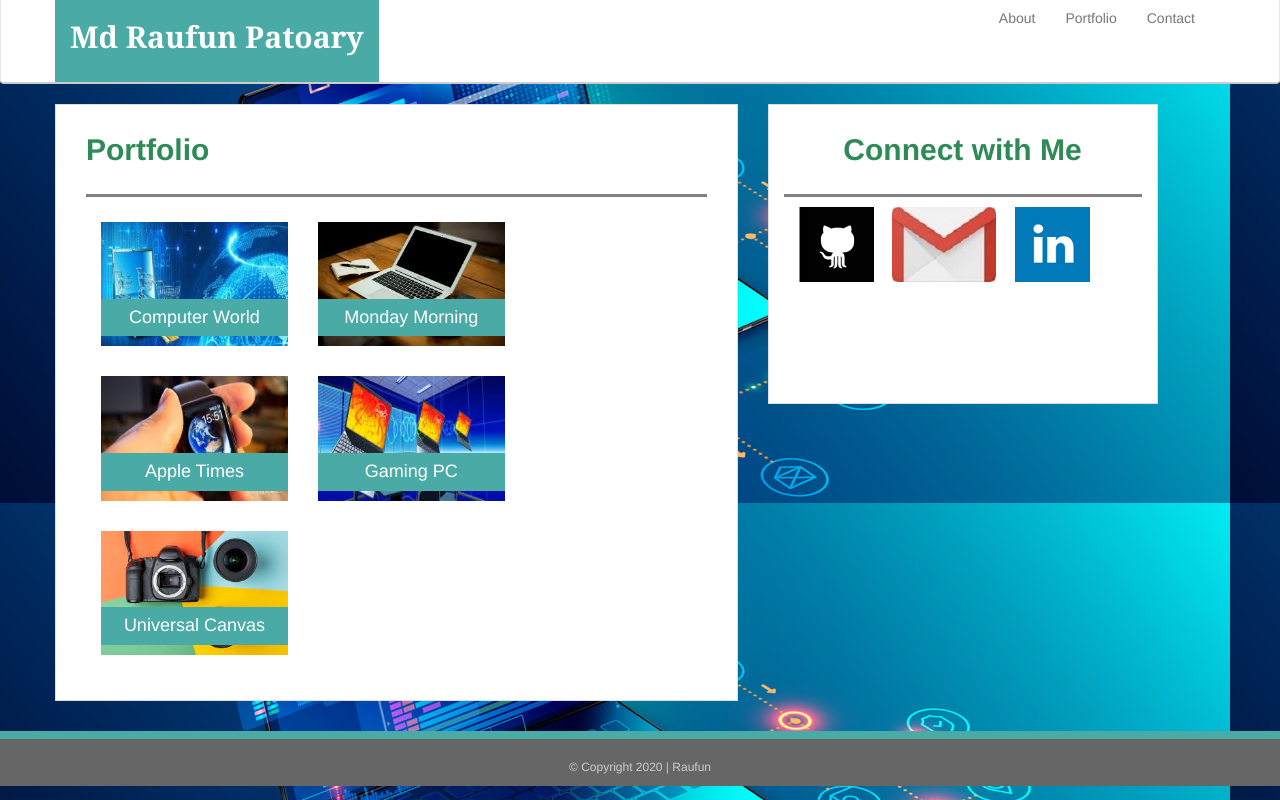
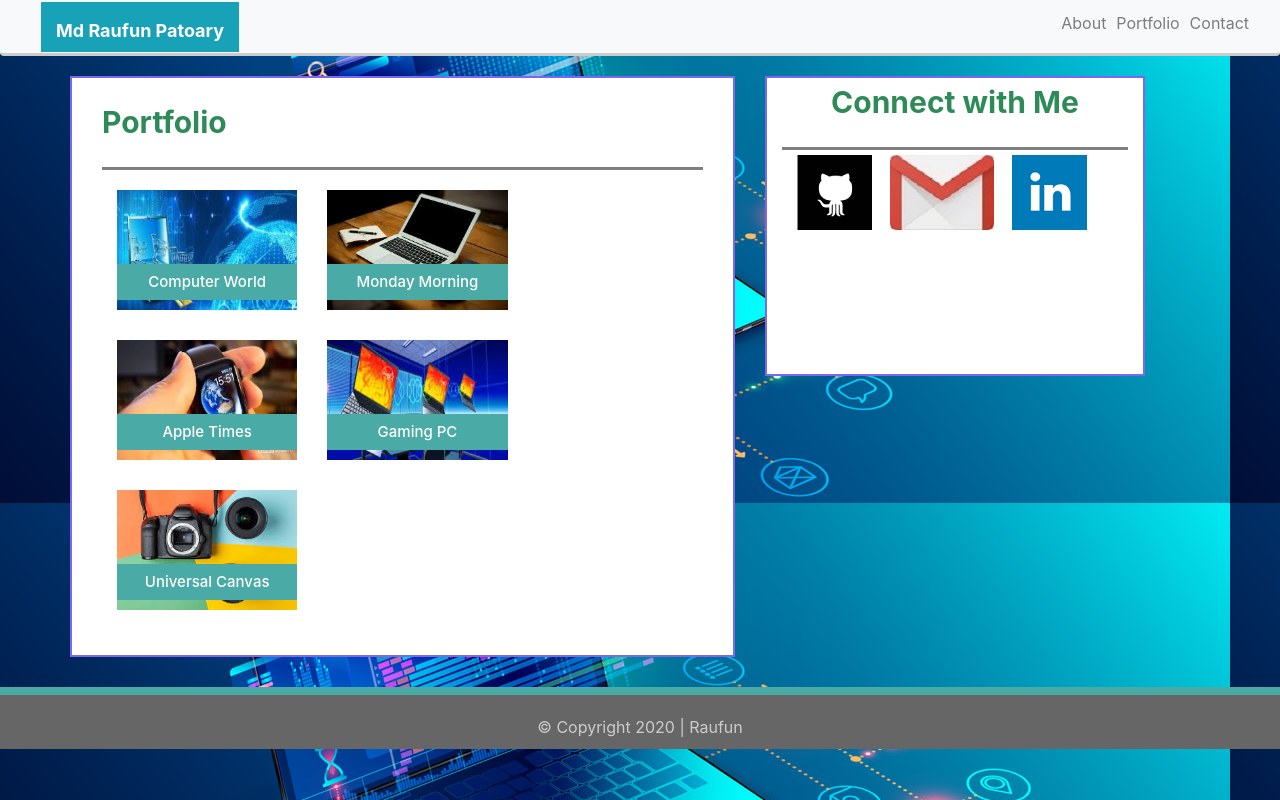
Before and after one commit to raufun05/Updated-Portfolio-Page, a plain HTML site: page portfolio.html in a window 1280 px wide. Drawn offline with nearby package versions, Linux system fonts and the light colour scheme.

Commit message:
added .css files

```diff
--- a/contact_style.css
+++ b/contact_style.css
@@ -16,7 +16,8 @@ body{
 .main-section{
     background-color:white;
     margin-top:30px;
-    height: 500px
+    height: 500px;
+    border: 2px solid mediumslateblue;
 }
 .main-section h4{
     color: seagreen;
@@ -38,7 +39,7 @@ background-color: mediumvioletred;
 }
 .sidebar {
     background: #fff;
-    border: 1px solid #ddd;
+    border: 2px solid mediumslateblue;
     margin-top: 30px;
     margin-left: 30px;
     height: 300px;
--- a/index_style.css
+++ b/index_style.css
@@ -7,7 +7,7 @@ body{
     border-bottom: 3px solid #ccc;
 }
 .mynav {
-    padding:15px;
+    padding:10px;
     margin-bottom:-8px;
     margin-left:30px;
     font-weight: bolder;
@@ -17,6 +17,7 @@ body{
 .main-section{
     background-color:white;
     margin-top:25px;
+    border: 2px solid mediumslateblue;
 }
 .main-section h4{
     color: seagreen;
@@ -54,7 +55,7 @@ body{
     }
 .sidebar {
     background: #fff;
-    border: 1px solid #ddd;
+    border: 2px solid mediumslateblue;
     margin-top: 25px;
     margin-left: 30px;
     height: 300px;
--- a/portfolio.html
+++ b/portfolio.html
@@ -4,32 +4,36 @@
     <meta charset="UTF-8">
     <meta name="viewport" content="width=device-width, initial-scale=1">
     <title>Portfolio Page</title>
+    <!-- Bootstrap CSS -->
     <link rel="stylesheet" href="https://maxcdn.bootstrapcdn.com/bootstrap/3.3.6/css/bootstrap.min.css">
+    <link rel="stylesheet" href="https://stackpath.bootstrapcdn.com/bootstrap/4.5.0/css/bootstrap.min.css" integrity="sha384-9aIt2nRpC12Uk9gS9baDl411NQApFmC26EwAOH8WgZl5MYYxFfc+NcPb1dKGj7Sk" crossorigin="anonymous">
+    <!-- Style CSS -->
     <link rel="stylesheet" type="text/css" href="portfolio_style.css">
   </head>
 
     <body>
-      <nav class="navbar navbar-default" id="navhead">
-        <div class="container">
-          <div class="navbar-header">
-            <button type="button" class="navbar-toggle collapsed" data-toggle="collapse" data-target="#bs-example-navbar-collapse-1" aria-expanded="false">
-              <span class="sr-only">Toggle navigation</span>
-              <span class="icon-bar"></span>
-              <span class="icon-bar"></span>
-              <span class="icon-bar"></span>
-            </button>
-            <a class="navbar-brand" href="index.html" id="logo">Md Raufun Patoary</a>
-          </div>
-          <div class="collapse navbar-collapse" id="bs-example-navbar-collapse-1">
-            <ul class="nav navbar-nav  navbar-right" id="navbar-links">
-              <li><a class="nav-link" href="index.html">About</a></li>
-              <li><a class="nav-link" href="portfolio.html">Portfolio</a></li>
-              <li><a class="nav-link" href="contact.html">Contact</a></li>
+      <!-- Responsive Navbar -->
+      <nav class="navbar navbar-expand-sm bg-light navbar-light" id="mynavbar">
+        <a class="navbar-brand bg-info text-white mynav" href="index.html">Md Raufun Patoary</a>
+          <button class="navbar-toggler" type="button" data-toggle="collapse" data-target="#navbarSupportedContent"
+            aria-controls="navbarSupportedContent" aria-expanded="false" aria-label="Toggle navigation">
+            <span class="navbar-toggler-icon"></span>
+          </button>
+          <div class="collapse navbar-collapse" id="navbarSupportedContent">
+            <ul class="navbar-nav ml-auto">
+              <li class="nav-item">
+                <a class="nav-link" href="index.html">About</a>
+              </li>
+              <li class="nav-item">
+                <a class="nav-link" href="portfolio.html">Portfolio</a>
+              </li>
+              <li class="nav-item">
+                <a class="nav-link" href="contact.html">Contact</a>
+              </li>
             </ul>
           </div>
-        </div>
       </nav>
-
+      <!-- Responsive Layout -->
       <div class="container">
         <div class="row">
           <div class="col-md-7 main-section">
@@ -92,9 +96,9 @@
               </div>
             </div>
           </div>
-          <div class="col-md-4 sidebar">
+          <!-- link section -->
+          <div class="col-md-4 col-md-offset-1 sidebar">
             <h2>Connect with Me</h2>
-
             <a href="https://github.com/raufun05"><img class="social img-responsive" src="Assets/Images/github.png" alt="GitHub"></a>
             <a href="mailto:raufun117gmail.com"><img class="social img-responsive" src="Assets/Images/gmail.png" alt="Gmail"></a>
             <a href="https://www.linkedin.com/in/raufun-patoary-167a05198/"><img class="social img-responsive" src="Assets/Images/linkedin.png" alt="LinkedIn"></a>
@@ -104,8 +108,8 @@
 
         <!-- Footer -->
         <div class="container-fluid footer-section">
-          <div class="row">
-            <p>&copy; Copyright 2020 | Raufun</p>
+          <div class="row justify-content-center">
+            <p >&copy; Copyright 2020 | Raufun</p>
           </div>
         </div>
         <!-- Footer -->
--- a/portfolio_style.css
+++ b/portfolio_style.css
@@ -1,19 +1,33 @@
-* {
-  box-sizing: border-box;
-}
+
 body{
   background-image: url("Assets/Images/background.png");
   margin-top: -8px;
 }
+#mynavbar{
+  border-bottom: 3px solid #ccc;
+}
+.mynav {
+  padding:15px;
+  margin-bottom:-8px;
+  margin-left:30px;
+  font-weight: bolder;
+  font-size: large;
+  background-color: seagreen;
+}
+.navbar-nav{
+  font-size: medium;
+}
+.nav-link:hover{
+  background-color: mediumvioletred;
+  }
 
-
-#navhead {
+/* #navhead {
   color: #fff;
   background: #fff;
   border-bottom: 2px solid #ccc;
-}
+} */
 
-.navbar-brand {
+/* .navbar-brand {
   height: 90px;
   font-family: Georgia, Times, "Times New Roman", serif;
   font-size: 30px;
@@ -38,14 +52,12 @@ body{
   border-left: 1px solid #efefef;
   margin-top: 30px;
   background-color: mediumturquoise;
-}
+} */
 .footer-section {
   padding-top: 20px;
-
-  font-size: 12px;
+  font-size: 16px;
   color: #fff;
   color: #ccc;
-  text-align: center;
   background: #666;
   border-top: 8px solid #4aaaa5;
 }
@@ -53,7 +65,7 @@ body{
   padding: 0px 30px 30px 30px;
   margin: 0px 0px 30px;
   background: #fff;
-  border: 1px solid #ddd;
+  border: 2px solid mediumslateblue;
 }
 .main-section h3{
   color: seagreen;
@@ -93,7 +105,7 @@ body{
   }
   .sidebar {
     background: #fff;
-    border: 1px solid #ddd;
+    border: 2px solid mediumslateblue;
     margin-left: 30px;
     height: 300px;
   }
```
Also changed, not shown: contact.html (+1 -1 lines), index.html (+1 -1 lines).
